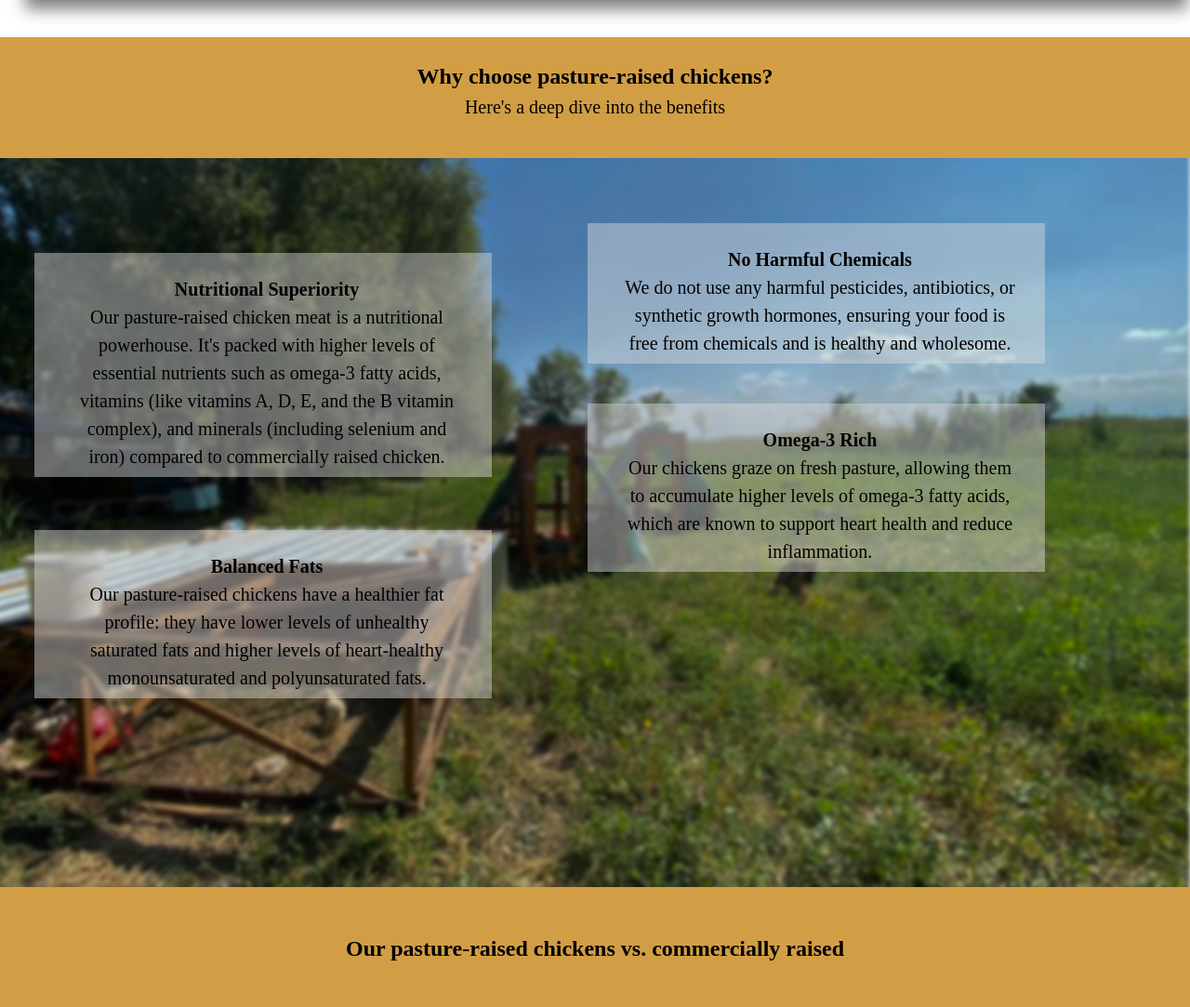
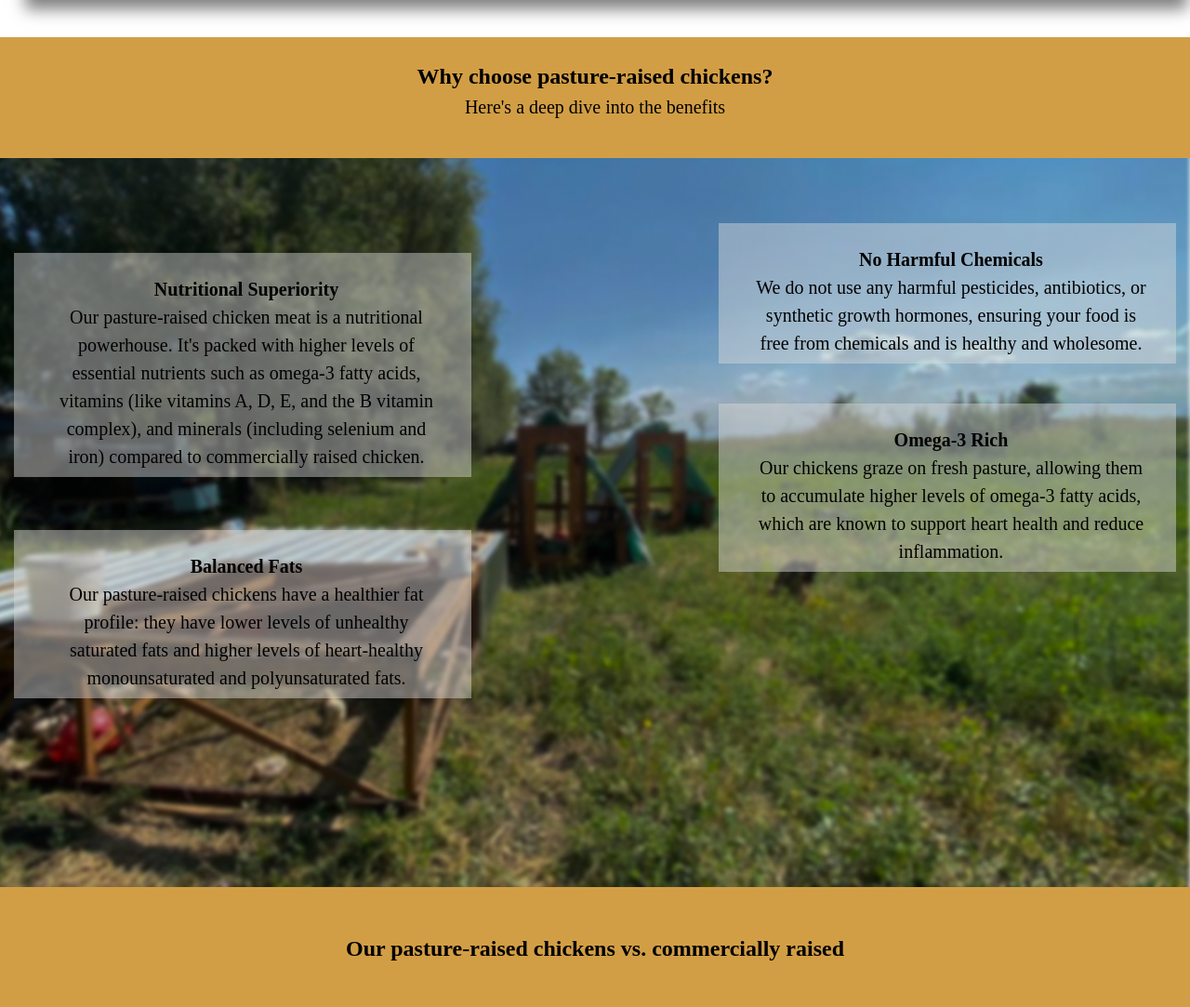
Before and after one commit to Killman03/renewfarm_site, a Flask app: page /pasture-Raised-Chicken in a window 1280 px wide. Shown: the part 623-1706 px from the top of the page at 93% size. Run offline with Flask 3, Linux system fonts and the light colour scheme; some web fonts are replaced.

Commit message:
Version 1.0 (function 1.0)

```diff
--- a/static/css/chick.css
+++ b/static/css/chick.css
@@ -39,11 +39,11 @@
 
 
 .box-column__1 {
-  margin: 70px 103px 172px 22px;
+  margin: 70px 0px 172px;
 }
 
 .box-column__2 {
-    margin: 70px 143px 339px 0px;
+    margin: 70px 0px 339px;
 }
 
 .benefits__boxes {
@@ -52,7 +52,7 @@
 }
 
 
-.box-column div div{
+.box-column div{
   width: 492px;
   background-color: rgba(217, 217, 217, 0.46);
   text-align: center;
--- a/static/css/club.css
+++ b/static/css/club.css
@@ -85,7 +85,3 @@
 .club__mission-table p {
   font-size: 24px;
 }
-
-/* *{
-  outline: 1px solid   red;
-} */
--- a/static/css/common.css
+++ b/static/css/common.css
@@ -7,9 +7,7 @@
   --text-lora: 'Lora', serif;
   --bs-body-color: #ffffff;
 }
-/* * {
-  outline: solid red;
-}           */
+
 body{
   background: #fff;
   color: #000;
--- a/static/js/script.js
+++ b/static/js/script.js
@@ -132,12 +132,18 @@ var arrLang = {
 
  $(function (){
      $('.translate').click(function (){
-         var lang = $(this).attr('id');
-         saveLocalLang(lang)
+        var lang = $(this).attr('id');
+        saveLocalLang(lang)
+        var comment = $(this).attr('id');
+        saveLocalLang(comment)
 
-         $('.lang').each(function(index, item) {
-             $(this).text(arrLang[lang][$(this).attr('key')]);
-         })
+
+        $('.lang').each(function(index, item) {
+            $(this).text(arrLang[lang][$(this).attr('key')]);
+            this.value=arrLang[lang][$(this).attr('key')];
+            comment.placeholder=arrLang[lang][$(this).attr('key')];
+        })
+
      })
  })
 
@@ -167,19 +173,6 @@ function getLocalLang() {
     })
 }
 
-//Change language of buttons
- $(function (){
-     $('.translate').click(function (){
-         var lang = $(this).attr('id') ;
-         saveLocalLang(lang)
-         var input = document.querySelector(
-             'input[name="con__bot"]');
-
-         $('.con__bot').each(function(index, item) {
-             input.value=arrLang[lang][$(this).attr('key')];
-         })
-     })
- })
 
 // BURGER
 const menu = document.querySelector('#menu__toggle');
--- a/templates/chick.html
+++ b/templates/chick.html
@@ -11,8 +11,7 @@
         <div class="chick__benefits">
             <div class="container">
               <div class="row">
-                    <div class="box-column">
-                        <div class="box-column__1">
+                  <div class="box-column box-column__1">
                     <div class="box__1">
                         <h4 class="lang" key="box__1__h4">Nutritional Superiority</h4>
                         <p class="lang" key="box__1__p">
@@ -26,9 +25,7 @@
                         </p>
                     </div>
                   </div>
-                    </div>
-                    <div class="box-column">
-                        <div class="box-column__2">
+                  <div class="box-column box-column__2">
                     <div class="box__2">
                         <h4 class="lang" key="box__2__h4">No Harmful Chemicals</h4>
                         <p class="lang" key="box__2__p">
@@ -40,7 +37,6 @@
                         <p class="lang" key="box__4__p">
                             Our chickens graze on fresh pasture, allowing them to accumulate higher levels of omega-3 fatty acids, which are known to support heart health and reduce inflammation.
                         </p>
-                            </div>
                     </div>
                   </div>
               </div>
--- a/templates/contacts.html
+++ b/templates/contacts.html
@@ -33,11 +33,11 @@
                         <input type="email" id="email" name="email" required='required'>
                     </div>
                     <div class="input__box">
-                        <label for="comment">Comment</label>
-                        <textarea id="comment" name="comment" class="lang" key="comment" placeholder=""></textarea>
+                        <label for="comment" ></label>
+                        <textarea id="comment" key="comment" placeholder="Комментарий"></textarea>
                     </div>
                     <div>
-                        <input value="Send" type="submit" class="con__bot" name="con__bot" key="submit_2">
+                        <input value="Отправить" type="submit" class="lang con__bot" name="con__bot" key="submit_2">
                     </div>
                 </form>
             </div>
--- a/templates/footer.html
+++ b/templates/footer.html
@@ -48,7 +48,8 @@
                         <label for="comment_1" class="lang" key="comment_1">Comment</label>
                         <input type="text" id="comment_1" name="comment">
                         <br>
-                        <input type="submit" class="lang" key="submit">
+
+                        <input type="submit" name="footerBtn" class="lang footer__button" key="submit">
                     </form>
                 </div>
             </div>
```
Also changed, not shown: static/css/media.css (+23 -20 lines). Lines whose indentation alone changed are shown as unchanged.
